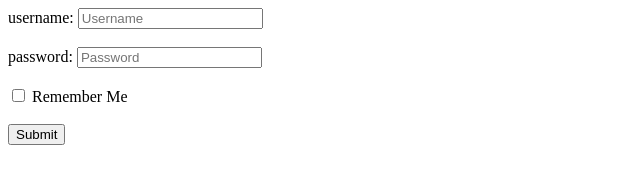
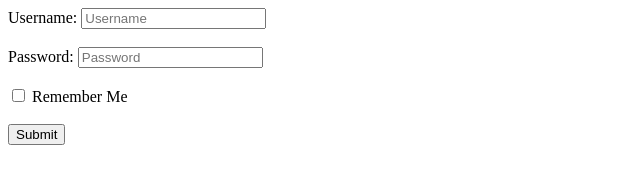
Before and after one commit to acciojob/remember-me-login-form-vinay1723, a website: page main.html in a window 1280 px wide. Shown: the full height of the page, 0-640 px from the left. Drawn offline with Linux system fonts and the light colour scheme.

Commit message:
created a submission

```diff
--- a/main.html
+++ b/main.html
@@ -9,11 +9,11 @@
 <body>
 	<!-- the entire body must be written by student -->
 	 <form>
-	  <label for="username">username:</label>
+	  <label for="username">Username:</label>
       <input type="text" placeholder="Username" id="username" />
       <br />
       <br />
-	  <label for="password">password:</label>
+	  <label for="password">Password:</label>
       <input type="password" placeholder="Password" id="password" />
       <br />
       <br />
```
